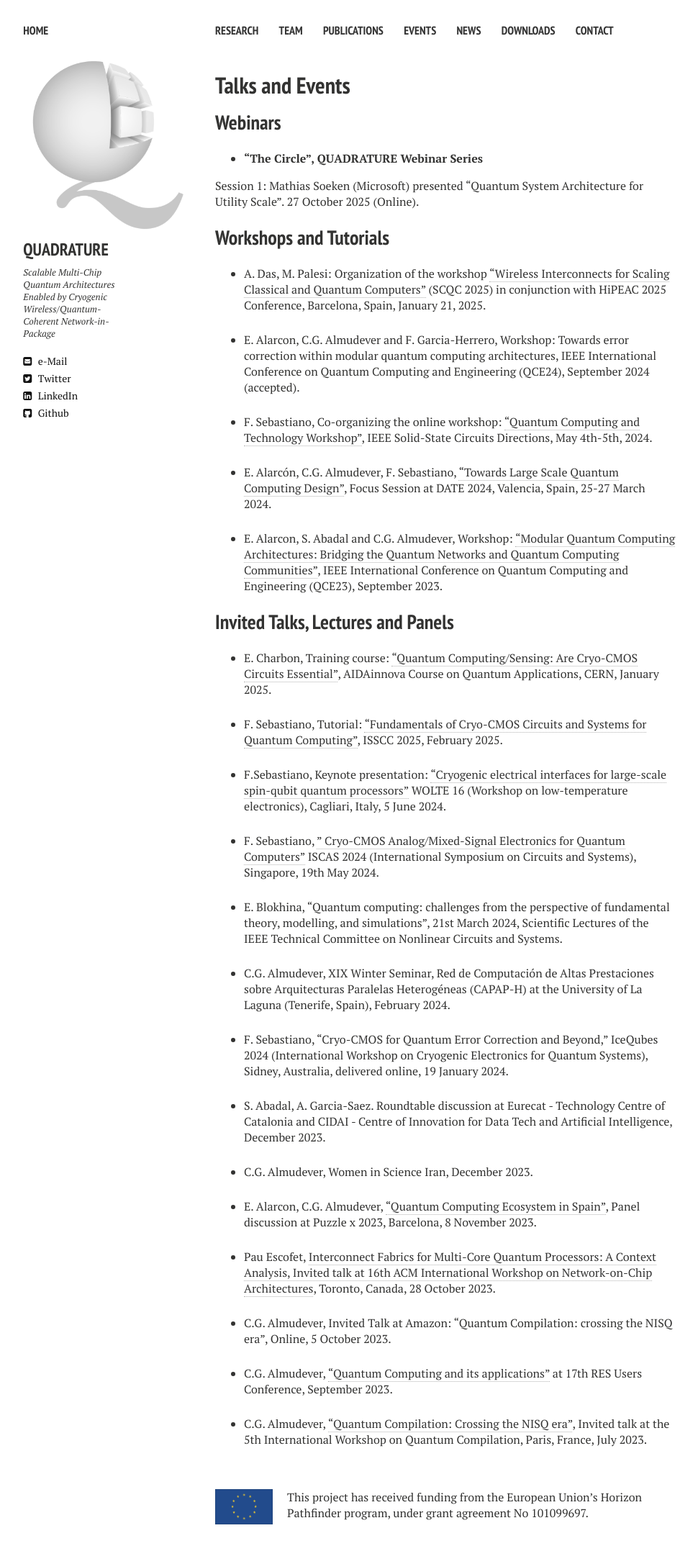
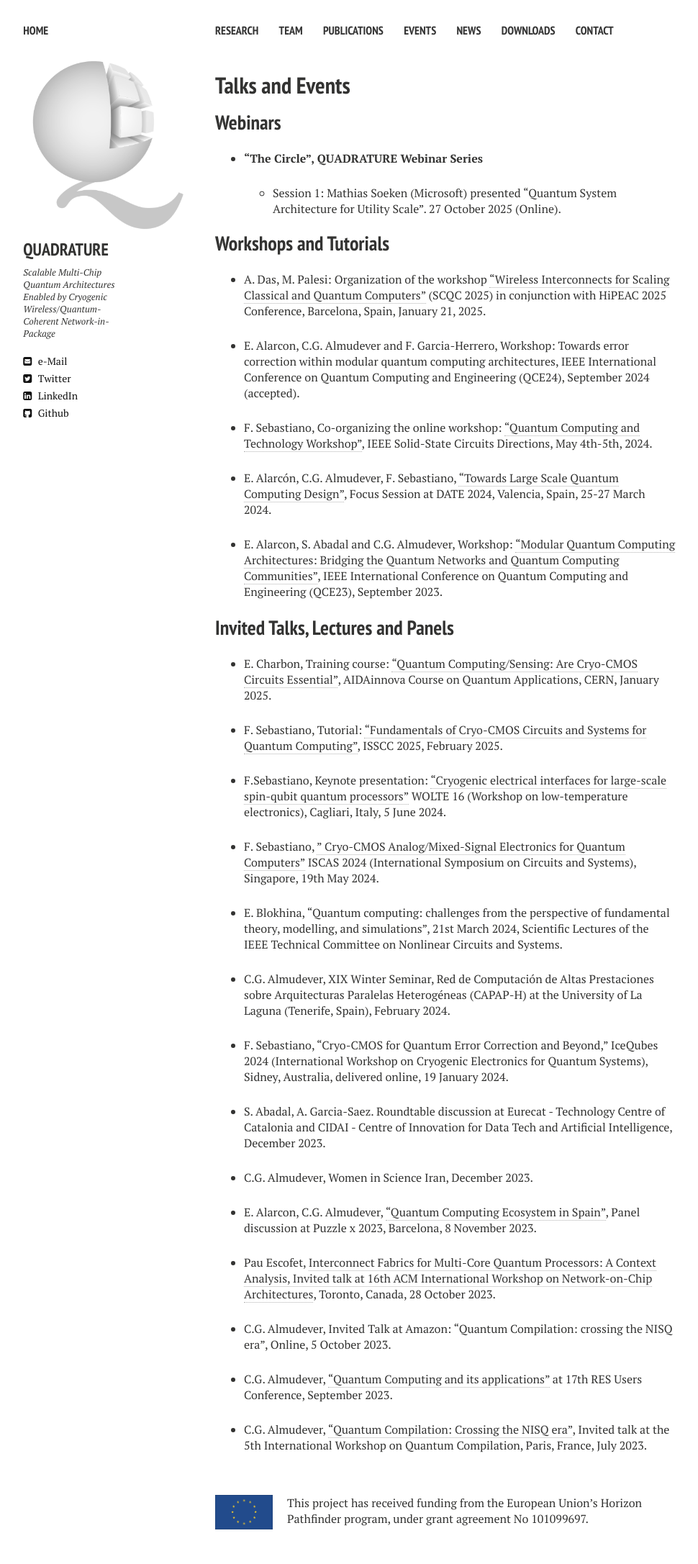
Before and after one commit to biddu/biddu.github.io, a Jekyll site: the page built from talks.md, in a window 1280 px wide. Shown: the whole page at 72% size, without its empty margins (21-991 px from the left). Built offline with Jekyll 4.4.1, drawn with Linux system fonts in a browser that asks for light colours; nearby versions of some CDN libraries.

Commit message:
Update talks.md

```diff
--- a/talks.md
+++ b/talks.md
@@ -10,7 +10,7 @@ comments: false
 
 + **“The Circle”, QUADRATURE Webinar Series**
 
-Session 1: Mathias Soeken (Microsoft) presented “Quantum System Architecture for Utility Scale”. 27 October 2025 (Online).
+    + Session 1: Mathias Soeken (Microsoft) presented “Quantum System Architecture for Utility Scale”. 27 October 2025 (Online).
 
 ## Workshops and Tutorials
 + A. Das, M. Palesi: Organization of the workshop ["Wireless Interconnects for Scaling Classical and Quantum Computers"](https://sites.google.com/view/scqc25/) (SCQC 2025) in conjunction with HiPEAC 2025 Conference, Barcelona, Spain, January 21, 2025.
```
